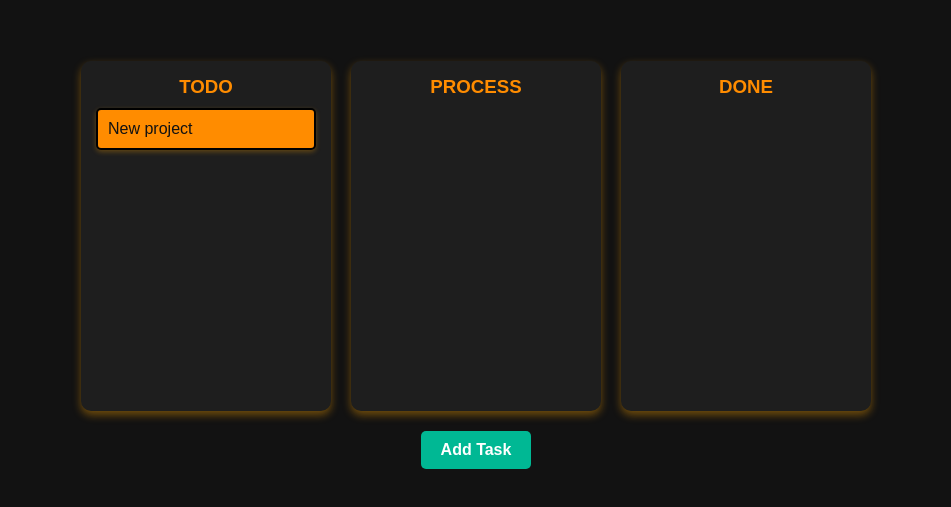
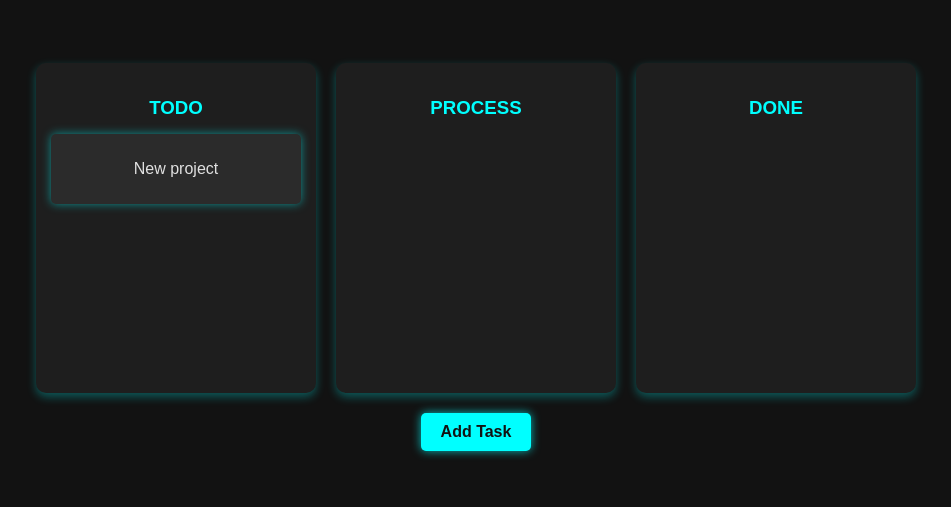
Before and after one commit to partha892/cohort-, a plain HTML site: page TASK-MANAGMENT/index.html in a window 1280 px wide. Shown: the part 135-642 px from the top of the page, without its empty margins (164-1115 px from the left). Drawn offline with Linux system fonts and the light colour scheme.

Commit message:
now working

```diff
--- a/TASK-MANAGMENT/script.js
+++ b/TASK-MANAGMENT/script.js
@@ -1,38 +1,40 @@
 const taskbtn = document.getElementById("task-btn");
 const todoboard = document.getElementById("todo-board");
 
+taskbtn.addEventListener("click", () => {
+    const input = prompt("Enter your task");
+    if (!input) return;
 
-taskbtn.addEventListener("click",()=>{
-    const input = prompt("Enter your task")
-    if(!input)return;
-
-    const addcard = document.createElement("p")
-    addcard.classList.add("item")
+    const addcard = document.createElement("p");
+    addcard.classList.add("item");
     addcard.innerText = input;
-    addcard.setAttribute("draggable",true)
-
-    todoboard.appendChild(addcard)
-})
+    addcard.setAttribute("draggable", true);
+    todoboard.appendChild(addcard);
+});
 
 const allboard = document.querySelectorAll(".board");
-const allitem = document.getElementsByClassName("item");
+const allitem = document.querySelectorAll(".item");
 
+allitem.forEach((item) => {
+    item.addEventListener("dragstart", () => {
+        item.classList.add("flying");
+    });
 
-allboard.forEach((item)=>{
-item.addEventListener("dragstart",()=>{
-item.classList.add("flying");
+    item.addEventListener("dragend", () => {
+        item.classList.remove("flying");
+    });
+});
 
-})
-item.addEventListener("dragend",()=>{
-    item.classList.remove("flying");
+allboard.forEach((board) => {
+    board.addEventListener("dragover", function (event) {
+        event.preventDefault(); // Allow dropping
+    });
 
-
-})
-})
-allboard.forEach((board) => {
-    board.addEventListener("dragover",()=>{
-       const flyingelement =  document.querySelectorAll(".flying")
-
-       board.appendChild(flyingelement)
-    })
+    board.addEventListener("drop", () => {
+        const flyingelement = document.querySelector(".flying");
+        console.log(flyingelement);
+        if (flyingelement) {
+            board.appendChild(flyingelement);
+        }
+    });
 });
--- a/TASK-MANAGMENT/style.css
+++ b/TASK-MANAGMENT/style.css
@@ -1,72 +1,50 @@
-/* General Reset */
-* {
-    margin: 0;
-    padding: 0;
-    box-sizing: border-box;
+/* Dark theme */
+body {
+    background-color: #121212;
+    color: #e0e0e0;
     font-family: Arial, sans-serif;
-}
-
-/* Body Styling */
-body {
-    background-color: #121212; /* Dark Black */
-    color: #fff;
     display: flex;
     flex-direction: column;
     align-items: center;
     justify-content: center;
     height: 100vh;
+    margin: 0;
 }
 
-/* Main Container */
+/* Main container */
 #main {
     display: flex;
     gap: 20px;
-    margin-bottom: 20px;
+    justify-content: center;
+    width: 90%;
 }
 
-/* Board Styling */
+/* Boards */
 .board {
     width: 250px;
-    min-height: 350px;
-    background: #1e1e1e; /* Dark Gray */
+    min-height: 300px;
+    background: #1e1e1e;
     border-radius: 10px;
     padding: 15px;
-    box-shadow: 0 4px 8px rgba(255, 165, 0, 0.4); /* Orange Glow */
+    box-shadow: 0px 4px 10px rgba(0, 255, 255, 0.3);
+    text-align: center;
     transition: 0.3s;
 }
 
-.board:hover {
-    box-shadow: 0 6px 12px rgba(255, 165, 0, 0.6);
+.board h3 {
+    color: #00ffff;
+    margin-bottom: 15px;
 }
 
-/* Board Headers */
-h3 {
-    text-align: center;
-    color: #ff8c00; /* Orange */
-    margin-bottom: 10px;
-}
-
-/* Items Container */
-.items {
-    display: flex;
-    flex-direction: column;
-    gap: 20px;
-}
-
-/* Task Items */
+/* Items */
 .item {
-    background: #ff8c00; /* Orange */
-    color: #121212; /* Dark Black */
+    background: #2b2b2b;
     padding: 10px;
+    margin: 10px 0;
     border-radius: 5px;
     cursor: grab;
-    box-shadow: 0 2px 5px rgba(255, 165, 0, 0.3);
+    box-shadow: 0 0 10px rgba(0, 255, 255, 0.5);
     transition: 0.2s;
-    border: 2px solid black;
-}
-
-.item:hover {
-    box-shadow: 0 4px 8px rgba(255, 165, 0, 0.6);
 }
 
 .item:active {
@@ -75,22 +53,24 @@ h3 {
 
 /* Dragging Effect */
 .flying {
-    opacity: 0.6;
+    opacity: 0.5;
     transform: scale(1.05);
 }
 
 /* Task Button */
 #task-btn {
-    background: #00b894; /* Green */
-    color: white;
+    background: #00ffff;
+    color: #121212;
     padding: 10px 20px;
-    border-radius: 5px;
     text-align: center;
     cursor: pointer;
+    border-radius: 5px;
     font-weight: bold;
+    margin-top: 20px;
+    box-shadow: 0 0 10px rgba(0, 255, 255, 0.7);
     transition: 0.3s;
 }
 
 #task-btn:hover {
-    background: #008a6e; /* Darker Green */
+    background: #00b3b3;
 }
```
Also changed, not shown: normal/.js (added).
